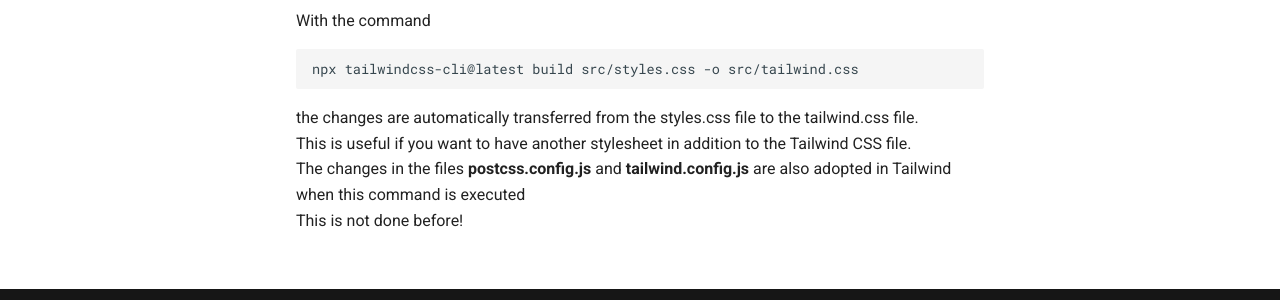
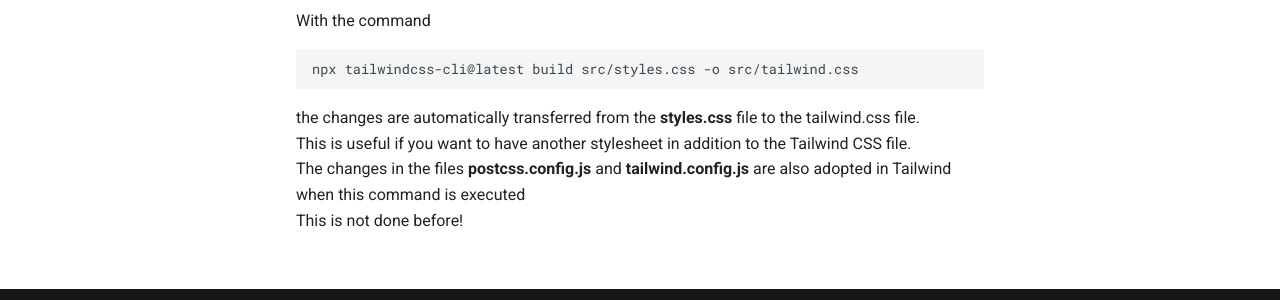
Before and after one commit to SRZ-Jahresarbeit/docs, an MkDocs documentation site: the page built from docs/Frontend.md, in a window 1280 px wide. Shown: the part 567-867 px from the top of the page. Built offline with MkDocs 1.6.1 and Material for MkDocs 9.7.7, drawn with Linux system fonts in a browser that asks for light colours; comment, search, counter and statistics services are not loaded.

````diff
--- a/docs/Frontend.md
+++ b/docs/Frontend.md
@@ -22,7 +22,7 @@ With the command
 ```
 npx tailwindcss-cli@latest build src/styles.css -o src/tailwind.css
 ```
-the changes are automatically transferred from the styles.css file to the tailwind.css file.
+the changes are automatically transferred from the **styles.css** file to the tailwind.css file.
 <br>
 This is useful if you want to have another stylesheet in addition to the Tailwind CSS file.
 <br>
````
